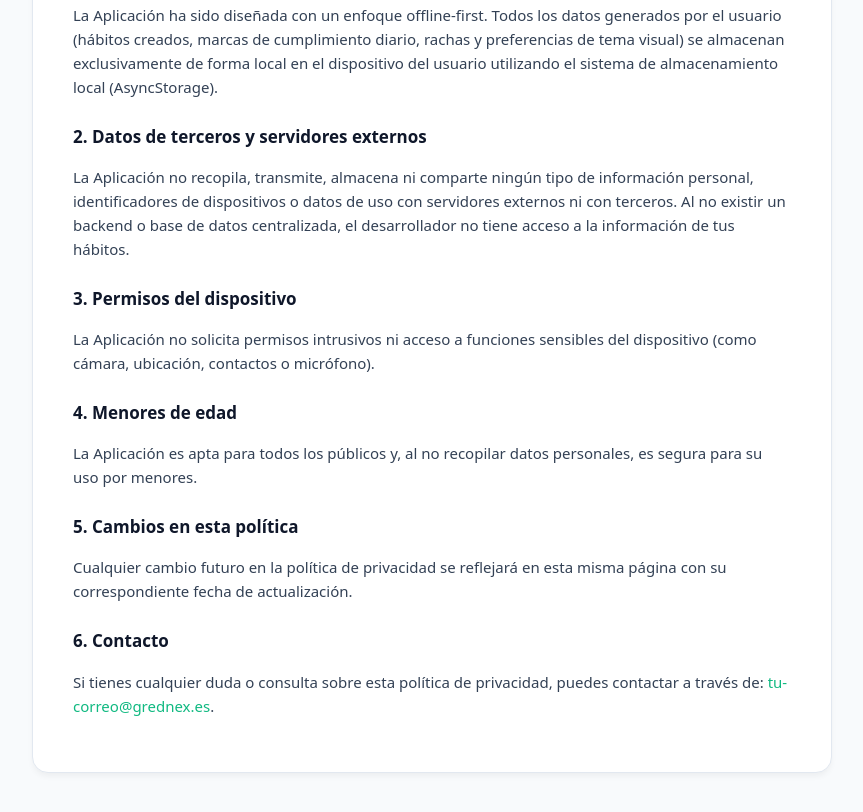
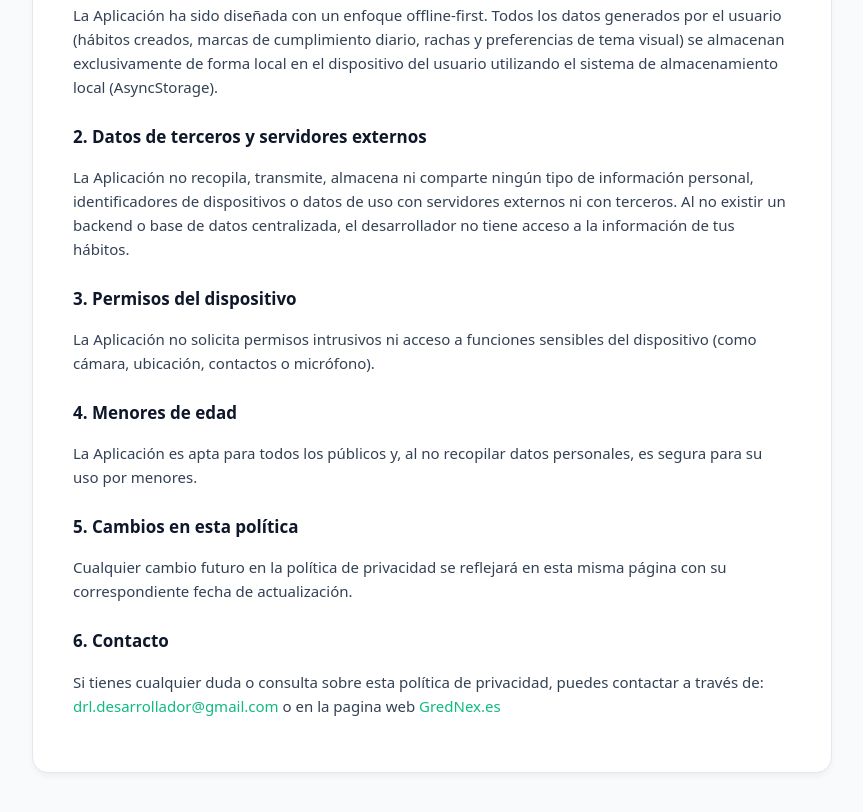
Before and after one commit to DiegoRodLop/app-habitos-privacy, a plain HTML site: page index.html in a window 1280 px wide. Shown: the part 312-1124 px from the top of the page, without its empty margins (208-1071 px from the left). Drawn offline with Linux system fonts and the light colour scheme.

Commit message:
Update contact email and add website link

```diff
--- a/index.html
+++ b/index.html
@@ -77,7 +77,7 @@
         <p>Cualquier cambio futuro en la política de privacidad se reflejará en esta misma página con su correspondiente fecha de actualización.</p>
 
         <h2>6. Contacto</h2>
-        <p>Si tienes cualquier duda o consulta sobre esta política de privacidad, puedes contactar a través de: <a href="mailto:tu-correo@grednex.es">tu-correo@grednex.es</a>.</p>
+        <p>Si tienes cualquier duda o consulta sobre esta política de privacidad, puedes contactar a través de: <a href="mailto:drl.desarrollador@gmail.com">drl.desarrollador@gmail.com</a> o en la pagina web <a href="https://grednex.es">GredNex.es</a></p>
     </div>
 </body>
 </html>
```
